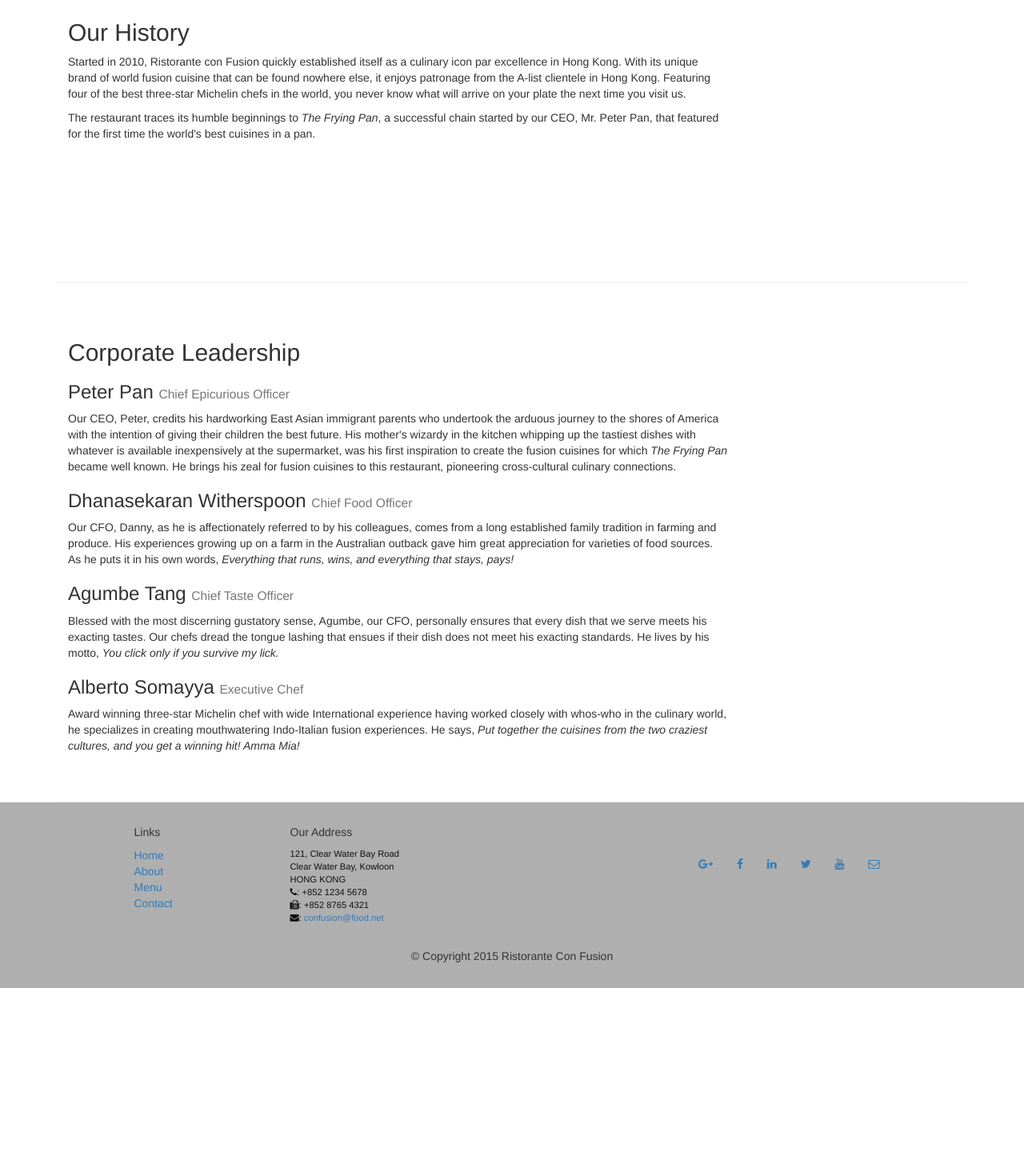
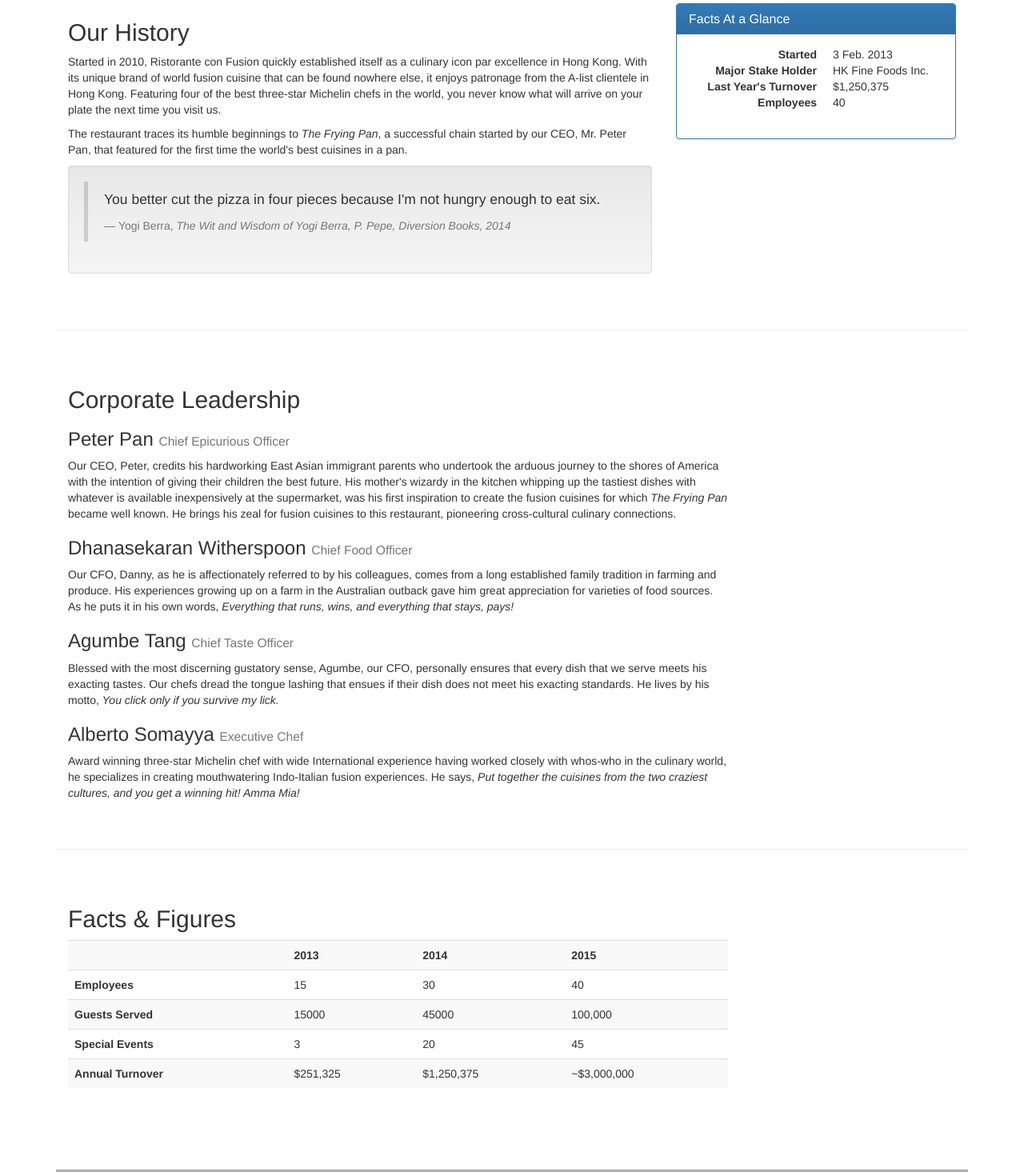
Before and after one commit to evalish/bpcourse, a website: page conFusion/aboutus.html in a window 1280 px wide. Shown: the part 649-2114 px from the top of the page at 80% size. Before the commit the page ends 1884 px from the top, so only its background shows below. Drawn offline with nearby package versions, Linux system fonts and the light colour scheme.

Commit message:
Exercise: Tables, panels and wells

```diff
--- a/conFusion/aboutus.html
+++ b/conFusion/aboutus.html
@@ -90,14 +90,42 @@
     </div>
 
         <div class="row row-content">
-        <div class="col-xs-12 col-sm-9">
+        <div class="col-xs-12 col-sm-8">
                 <h2>Our History</h2>
                 <p>Started in 2010, Ristorante con Fusion quickly established itself as a culinary icon par excellence in Hong Kong. With its unique brand of world fusion cuisine that can be found nowhere else, it enjoys patronage from the A-list clientele in Hong Kong.  Featuring four of the best three-star Michelin chefs in the world, you never know what will arrive on your plate the next time you visit us.</p>
                 <p>The restaurant traces its humble beginnings to <em>The Frying Pan</em>, a successful chain started by our CEO, Mr. Peter Pan, that featured for the first time the world's best cuisines in a pan.</p>
+                <div class="well">
+                    <blockquote>
+                        <p>You better cut the pizza in four pieces because
+                            I'm not hungry enough to eat six.</p>
+                        <footer>Yogi Berra,
+                          <cite>The Wit and Wisdom of Yogi Berra,
+                            P. Pepe, Diversion Books, 2014</cite>
+                        </footer>
+                    </blockquote>
+                </div>
             </div>
-           <div class="col-xs-12 col-sm-3">
-            <p style="padding:20px;"></p>
+            <div class="col-xs-12 col-sm-4">
+            <div class="panel panel-primary">
+                <div class="panel-heading">
+                    <h3 class="panel-title">Facts At a Glance</h3>
+                </div>
+                <div class="panel-body">
+                    <dl class="dl-horizontal">
+                        <dt>Started</dt>
+                        <dd>3 Feb. 2013</dd>
+                        <dt>Major Stake Holder</dt>
+                        <dd>HK Fine Foods Inc.</dd>
+                        <dt>Last Year's Turnover</dt>
+                        <dd>$1,250,375</dd>
+                        <dt>Employees</dt>
+                        <dd>40</dd>
+                    </dl>
+                </div>
+            </div>
+
         </div>
+
         </div>
 
 
@@ -113,12 +141,46 @@
                 <h3>Alberto Somayya <small>Executive Chef</small></h3>
                 <p>Award winning three-star Michelin chef with wide International experience having worked closely with whos-who in the culinary world, he specializes in creating mouthwatering Indo-Italian fusion experiences. He says, <em>Put together the cuisines from the two craziest cultures, and you get a winning hit! Amma Mia!</em></p>
             </div>
-             <div class="col-xs-12 col-sm-3">
-            <p style="padding:20px;"></p>
-        </div>
+
        </div>
-
-    </div>
+<div class="row row-content">
+            <div class="col-xs-12 col-sm-9">
+                <h2>Facts &amp; Figures</h2>
+                 <div class="table-responsive">
+                <table class="table table-striped">
+                    <tr>
+                        <td>&nbsp;</td>
+                        <th>2013</th>
+                        <th>2014</th>
+                        <th>2015</th>
+                    </tr>
+                    <tr>
+                        <th>Employees</th>
+                        <td>15</td>
+                        <td>30</td>
+                        <td>40</td>
+                    </tr>
+                    <tr>
+                        <th>Guests Served</th>
+                        <td>15000</td>
+                        <td>45000</td>
+                        <td>100,000</td>
+                    </tr>
+                    <tr>
+                        <th>Special Events</th>
+                        <td>3</td>
+                        <td>20</td>
+                        <td>45</td>
+                    </tr>
+                    <tr>
+                        <th>Annual Turnover</th>
+                        <td>$251,325</td>
+                        <td>$1,250,375</td>
+                        <td>~$3,000,000</td>
+                    </tr>
+                </table>
+                </div>
+    </div></div>
 
     <footer class="row-footer">
         <div class="container">
```
